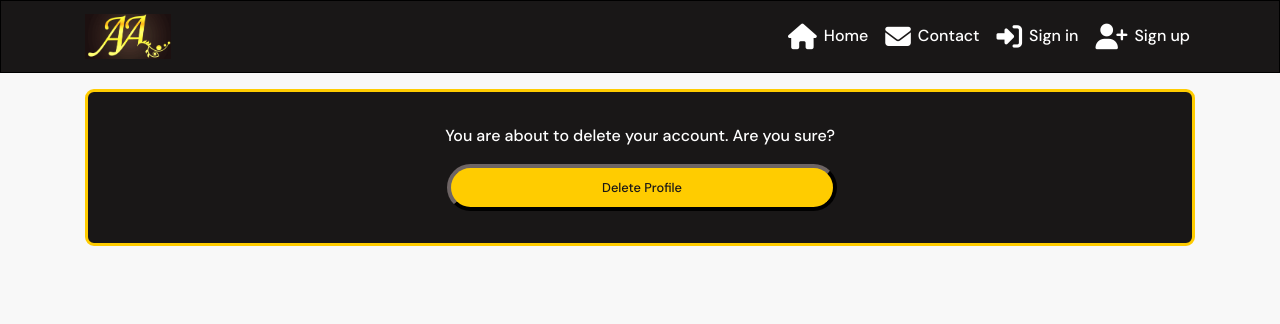
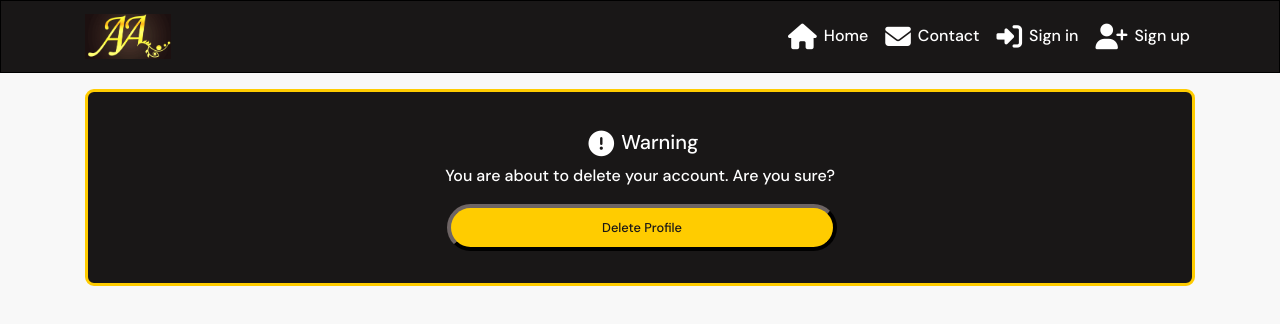
Before and after one commit to th-1982/artistery-avenue, a React (Create React App) app: page /profiles/1/delete in a window 1280 px wide. Shown: the top 324 px of the page. Built offline with nearby package versions, Linux system fonts and the light colour scheme; no server answers.

Commit message:
Fix: improve ProfileDeleteForm component

```diff
--- a/src/pages/profiles/ProfileDeleteForm.js
+++ b/src/pages/profiles/ProfileDeleteForm.js
@@ -1,37 +1,42 @@
 import React from "react";
 import { useHistory } from "react-router-dom";
 import axios from "axios";
-import styles from '../../styles/Button.module.css';
-import btnStyles from "../../styles/Button.module.css";
-
 import Col from "react-bootstrap/Col";
 import Container from "react-bootstrap/Container";
 import Row from "react-bootstrap/Row";
 
 import appStyles from "../../App.module.css";
+import { useSetCurrentUser } from "../../contexts/CurrentUserContext";
+import { removeTokenTimestamp } from "../../utils/utils";
+import buttonStyles from "../../styles/Button.module.css"
 
 const ProfileDeleteForm = ({ id }) => {
-  console.log("User/Profile ID:", id);
+  const setCurrentUser = useSetCurrentUser();
   const history = useHistory();
 
   const handleDelete = async () => {
     try {
       await axios.delete(`/profiles/${id}/delete/`);
 
+      setCurrentUser(null)
+      removeTokenTimestamp();
       localStorage.removeItem("accessToken");
       history.push("/signup");
     } catch (error) {
-      console.error("Error, Failed deleting profile");
+      console.error("Error deleting profile:", error.message);
     }
   };
 
   return (
     <Container className={`${appStyles.Content} p-4 mt-2`}>
-      <Row className={styles.Row}>
+      <Row className={buttonStyles.Row}>
         <Col className="my-auto p-0 p-md-2 d-flex align-items-center justify-content-center" md={12}>
           <div>
+            <h5 className="text-center">
+              <i className="fa-solid fa-circle-exclamation"></i>Warning
+            </h5>
             <p>You are about to delete your account. Are you sure?</p>
-            <button className={`${btnStyles.Button} ${btnStyles.Wide} ${btnStyles.Bright}`} onClick={handleDelete}>
+            <button className={`${buttonStyles.Button} ${buttonStyles.Wide} ${buttonStyles.Bright}`} onClick={handleDelete}>
               Delete Profile
             </button>
           </div>
```
